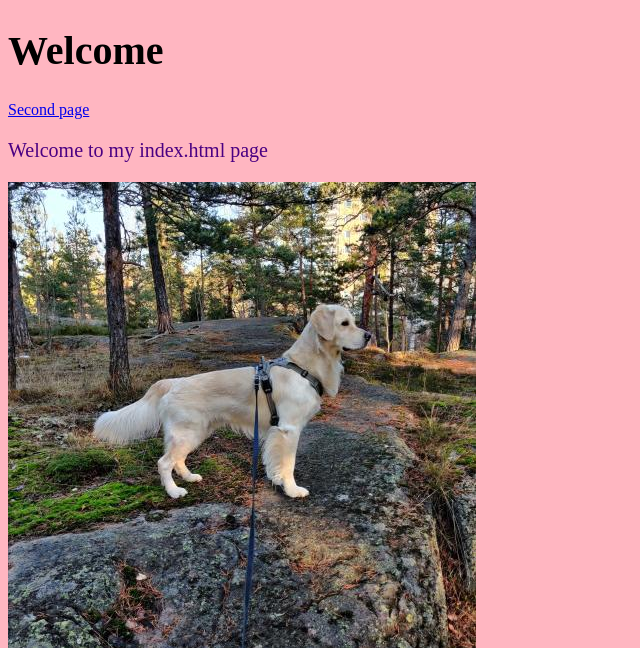
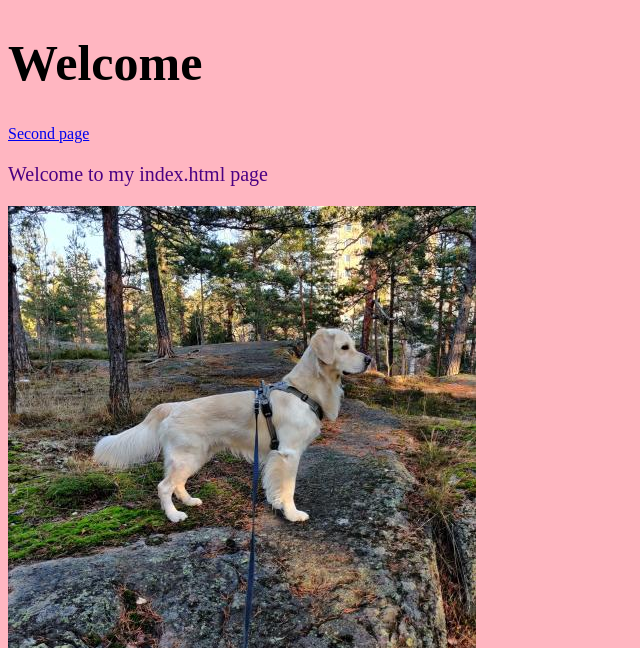
Before and after one commit to kritiit/kritiit.github.io, a plain HTML site: page index.html in a window 1280 px wide. Shown: the top 648 px of the page, without its empty margins (0-640 px from the left). Drawn offline with Linux system fonts and the light colour scheme.

Commit message:
Update index.css

```diff
--- a/index.css
+++ b/index.css
@@ -2,7 +2,7 @@ body {
 color: black;
 background-color: LightPink;
 }
-h1{font-size:40px;}
+h1{font-size:50px;}
 p{font-size:20px; color: Indigo;}
 
 }
```
